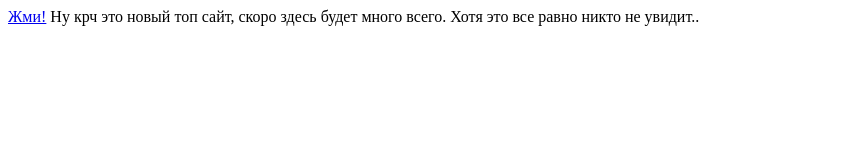
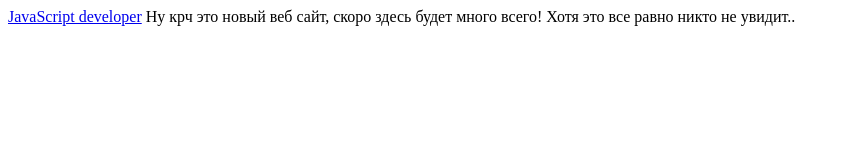
Before and after one commit to KenKnori/kenknori.github.io, a plain HTML site: page index.html in a window 1280 px wide. Shown: the whole page, without its empty margins (0-850 px from the left). Drawn offline with Linux system fonts and the light colour scheme.

Commit message:
Update index.html

```diff
--- a/index.html
+++ b/index.html
@@ -4,7 +4,7 @@
     <title>My website</title>
   </head>
   <body>
-    <a href="https://example.com">Жми!</a>
-   Ну крч это новый топ сайт, скоро здесь будет много всего. Хотя это все равно никто не увидит..
+    <a href="https://example.com">JavaScript developer</a>
+   Ну крч это новый веб сайт, скоро здесь будет много всего! Хотя это все равно никто не увидит..
   </body>
 </html>
```
